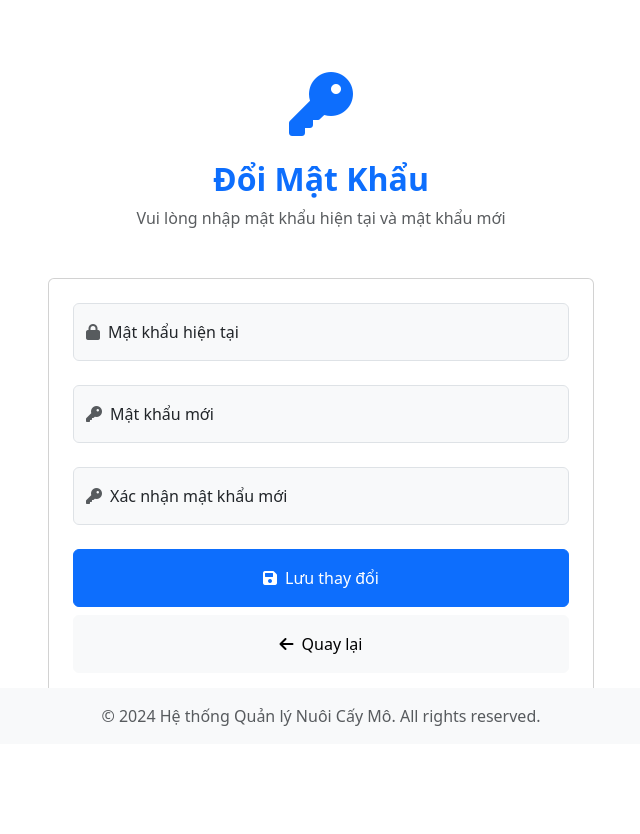
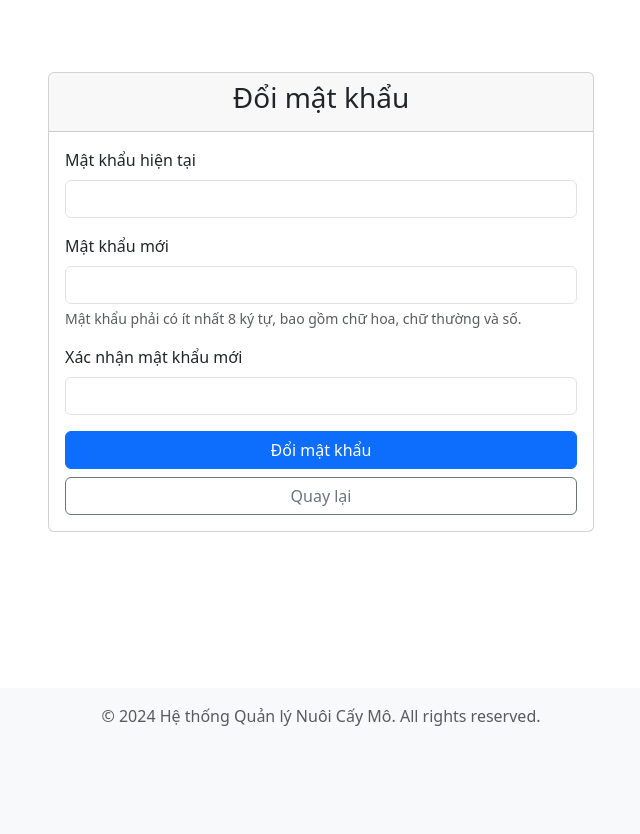
Before and after one commit to minhanh3110-svg/xuanhuong, a Flask app: template templates/change_password.html in a window 1280 px wide. Shown: the part 56-890 px from the top of the page, without its empty margins (319-959 px from the left). After the commit the page ends 782 px from the top, so only its background shows below. Run offline with Flask 3, Linux system fonts and the light colour scheme; the template is opened without the code that fills it, so the values that code supplies are empty; parts of the project's set-up code (start-up, migrations or seed data) failed here and were passed over.

Commit message:
Update change_password.html

```diff
--- a/templates/change_password.html
+++ b/templates/change_password.html
@@ -1,125 +1,49 @@
 {% extends "base.html" %}
 
 {% block content %}
-<div class="container py-5">
+<div class="container mt-5">
     <div class="row justify-content-center">
         <div class="col-md-6">
-            <div class="text-center mb-5">
-                <div class="mb-4">
-                    <i class="fas fa-key fa-4x text-primary"></i>
+            <div class="card">
+                <div class="card-header">
+                    <h3 class="text-center">Đổi mật khẩu</h3>
                 </div>
-                <h2 class="fw-bold text-primary mb-2">Đổi Mật Khẩu</h2>
-                <p class="text-muted">Vui lòng nhập mật khẩu hiện tại và mật khẩu mới</p>
-            </div>
+                <div class="card-body">
+                    {% with messages = get_flashed_messages(with_categories=true) %}
+                        {% if messages %}
+                            {% for category, message in messages %}
+                                <div class="alert alert-{{ category }}">{{ message }}</div>
+                            {% endfor %}
+                        {% endif %}
+                    {% endwith %}
 
-            <div class="card">
-                <div class="card-body p-4">
-                    <form method="post" class="needs-validation" novalidate>
-                        <div class="form-floating mb-4">
-                            <input type="password"
-                                   class="form-control bg-light"
-                                   id="current_password"
-                                   name="current_password"
-                                   placeholder="Nhập mật khẩu hiện tại"
-                                   required>
-                            <label for="current_password">
-                                <i class="fas fa-lock text-muted me-2"></i>Mật khẩu hiện tại
-                            </label>
-                            <div class="invalid-feedback">
-                                Vui lòng nhập mật khẩu hiện tại
+                    <form method="POST">
+                        <div class="mb-3">
+                            <label for="current_password" class="form-label">Mật khẩu hiện tại</label>
+                            <input type="password" class="form-control" id="current_password" name="current_password" required>
+                        </div>
+
+                        <div class="mb-3">
+                            <label for="new_password" class="form-label">Mật khẩu mới</label>
+                            <input type="password" class="form-control" id="new_password" name="new_password" required>
+                            <div class="form-text">
+                                Mật khẩu phải có ít nhất 8 ký tự, bao gồm chữ hoa, chữ thường và số.
                             </div>
                         </div>
 
-                        <div class="form-floating mb-4">
-                            <input type="password"
-                                   class="form-control bg-light"
-                                   id="new_password"
-                                   name="new_password"
-                                   placeholder="Nhập mật khẩu mới"
-                                   required>
-                            <label for="new_password">
-                                <i class="fas fa-key text-muted me-2"></i>Mật khẩu mới
-                            </label>
-                            <div class="invalid-feedback">
-                                Vui lòng nhập mật khẩu mới
-                            </div>
-                        </div>
-
-                        <div class="form-floating mb-4">
-                            <input type="password"
-                                   class="form-control bg-light"
-                                   id="confirm_password"
-                                   name="confirm_password"
-                                   placeholder="Xác nhận mật khẩu mới"
-                                   required>
-                            <label for="confirm_password">
-                                <i class="fas fa-key text-muted me-2"></i>Xác nhận mật khẩu mới
-                            </label>
-                            <div class="invalid-feedback">
-                                Vui lòng xác nhận mật khẩu mới
-                            </div>
+                        <div class="mb-3">
+                            <label for="confirm_password" class="form-label">Xác nhận mật khẩu mới</label>
+                            <input type="password" class="form-control" id="confirm_password" name="confirm_password" required>
                         </div>
 
                         <div class="d-grid gap-2">
-                            <button type="submit" class="btn btn-primary py-3">
-                                <i class="fas fa-save me-2"></i>Lưu thay đổi
-                            </button>
-                            <a href="{{ url_for('auth.profile') }}" class="btn btn-light py-3">
-                                <i class="fas fa-arrow-left me-2"></i>Quay lại
-                            </a>
+                            <button type="submit" class="btn btn-primary">Đổi mật khẩu</button>
+                            <a href="{{ url_for('auth.profile') }}" class="btn btn-outline-secondary">Quay lại</a>
                         </div>
                     </form>
                 </div>
             </div>
-
-            <div class="text-center mt-4">
-                <p class="text-muted">
-                    <i class="fas fa-info-circle me-2"></i>
-                    Mật khẩu mới phải có ít nhất 8 ký tự
-                </p>
-            </div>
         </div>
     </div>
 </div>
-
-<script>
-// Form validation
-(function () {
-    'use strict'
-    var forms = document.querySelectorAll('.needs-validation')
-    Array.prototype.slice.call(forms).forEach(function (form) {
-        form.addEventListener('submit', function (event) {
-            if (!form.checkValidity()) {
-                event.preventDefault()
-                event.stopPropagation()
-            }
-            form.classList.add('was-validated')
-        }, false)
-    })
-
-    // Kiểm tra mật khẩu mới khớp nhau
-    var new_password = document.getElementById("new_password")
-    var confirm_password = document.getElementById("confirm_password");
-
-    function validatePassword(){
-        if(new_password.value != confirm_password.value) {
-            confirm_password.setCustomValidity("Mật khẩu không khớp");
-        } else {
-            confirm_password.setCustomValidity('');
-        }
-    }
-
-    new_password.onchange = validatePassword;
-    confirm_password.onkeyup = validatePassword;
-
-    // Kiểm tra độ dài mật khẩu
-    new_password.addEventListener('input', function() {
-        if(this.value.length < 8) {
-            this.setCustomValidity("Mật khẩu phải có ít nhất 8 ký tự");
-        } else {
-            this.setCustomValidity('');
-        }
-    });
-})()
-</script>
 {% endblock %}
```
